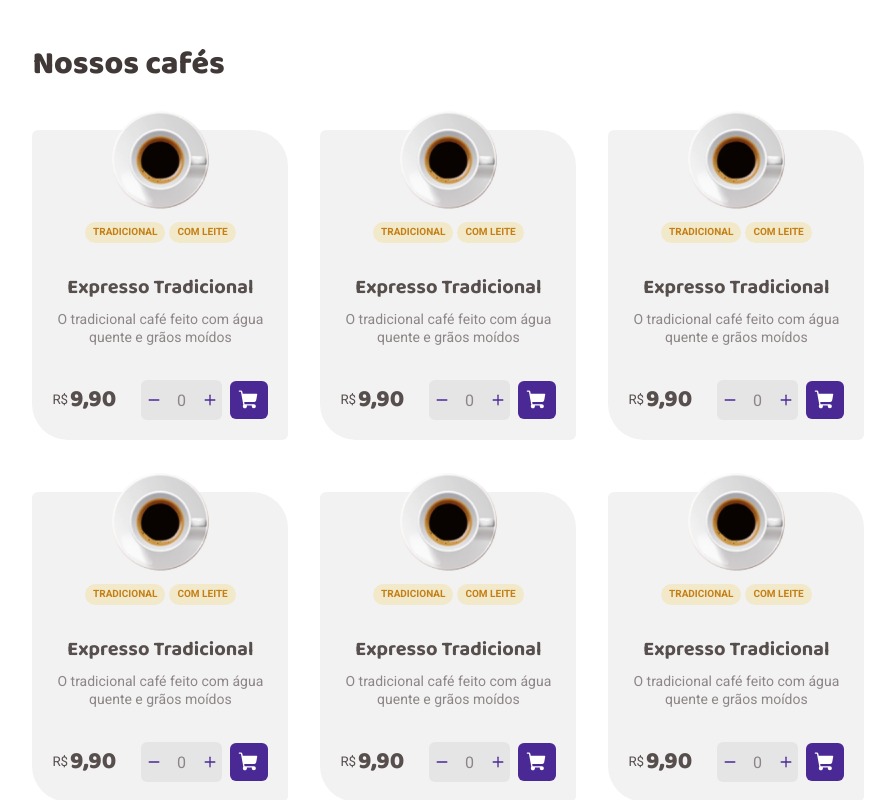
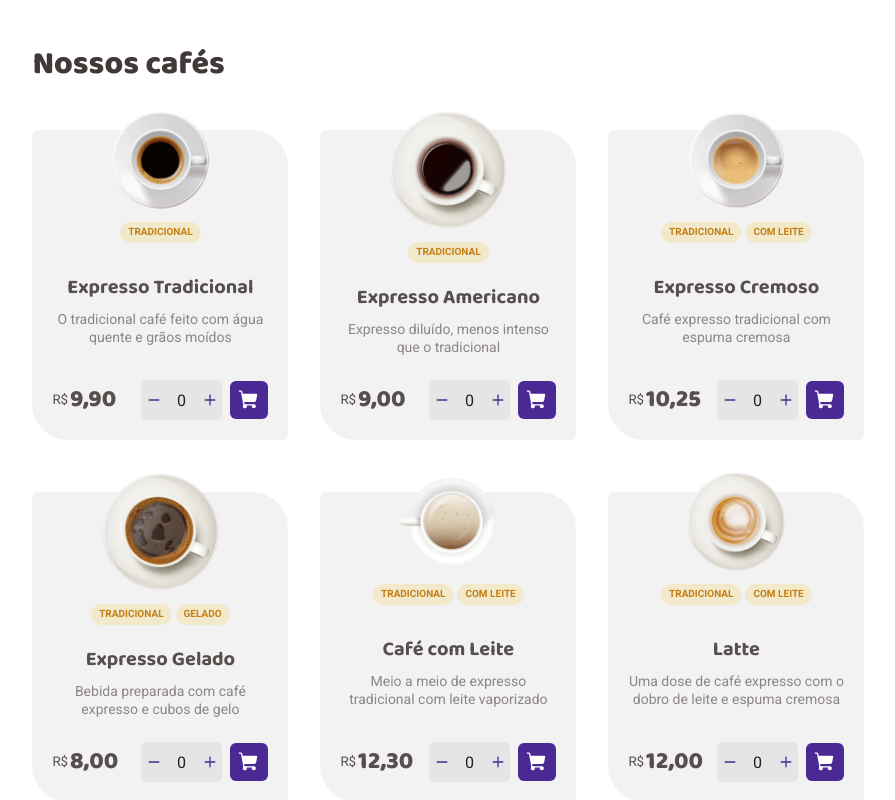
Before and after one commit to m4cm3nz/coffee-delivery-react-ts, a React (Vite) app: page / in a window 1280 px wide. Shown: the part 700-1500 px from the top of the page, without its empty margins (70-965 px from the left). Built offline with nearby package versions, Linux system fonts and the light colour scheme.

Commit message:
input ref and coffeeMenu data

```diff
--- a/package.json
+++ b/package.json
@@ -14,13 +14,15 @@
     "react": "^18.2.0",
     "react-dom": "^18.2.0",
     "react-router-dom": "^6.3.0",
-    "styled-components": "^5.3.5"
+    "styled-components": "^5.3.5",
+    "uuid": "^8.3.2"
   },
   "devDependencies": {
     "@rocketseat/eslint-config": "^1.1.3",
     "@types/react": "^18.0.15",
     "@types/react-dom": "^18.0.6",
     "@types/styled-components": "^5.1.25",
+    "@types/uuid": "^8.3.4",
     "@vitejs/plugin-react": "^2.0.0",
     "typescript": "^4.6.4",
     "vite": "^3.0.0"
--- a/src/components/InputNumber/index.tsx
+++ b/src/components/InputNumber/index.tsx
@@ -1,21 +1,40 @@
 import { Minus, Plus } from 'phosphor-react'
+import { useRef } from 'react'
 import { AmountInput } from './styles'
 
 export function InputNumber() {
+  const inputRef = useRef<HTMLInputElement>(null)
+
+  function handleAmountDecraese() {
+    const { current } = inputRef
+
+    if (current && current.valueAsNumber > parseInt(current.min))
+      current.valueAsNumber -= 1
+  }
+
+  function handleAmountIncraese() {
+    const { current } = inputRef
+
+    if (current && current.valueAsNumber < parseInt(current.max))
+      current.valueAsNumber += 1
+  }
+
   return (
     <AmountInput>
-      <button>
+      <button onClick={handleAmountDecraese}>
         <Minus size={14} weight="bold" />
       </button>
       <input
+        ref={inputRef}
         type="number"
         id="amount"
         placeholder="0"
         step={1}
         min={0}
         max={9}
+        defaultValue={0}
       />
-      <button>
+      <button onClick={handleAmountIncraese}>
         <Plus size={14} weight="bold" />
       </button>
     </AmountInput>
--- /dev/null
+++ b/src/data/coffeeMenu.ts
@@ -0,0 +1,137 @@
+import {
+  Arabe,
+  CafeComLeite,
+  Capuccino,
+  ChocolateQuente,
+  Cubano,
+  Expresso,
+  ExpressoAmericano,
+  ExpressoCremoso,
+  ExpressoGelado,
+  Havaiano,
+  Irlandes,
+  Latte,
+  Macchiato,
+  Mochaccino,
+} from '../util/coffeImages'
+
+import { v4 as uuid } from 'uuid'
+
+export const coffeeMenu = [
+  {
+    id: uuid(),
+    image: Expresso,
+    tags: ['tradicional'],
+    name: 'Expresso Tradicional',
+    description: 'O tradicional café feito com água quente e grãos moídos',
+    price: 9.9,
+  },
+  {
+    id: uuid(),
+    image: ExpressoAmericano,
+    tags: ['tradicional'],
+    name: 'Expresso Americano',
+    description: 'Expresso diluído, menos intenso que o tradicional',
+    price: 9.0,
+  },
+  {
+    id: uuid(),
+    image: ExpressoCremoso,
+    tags: ['tradicional', 'com leite'],
+    name: 'Expresso Cremoso',
+    description: 'Café expresso tradicional com espuma cremosa',
+    price: 10.25,
+  },
+  {
+    id: uuid(),
+    image: ExpressoGelado,
+    tags: ['tradicional', 'gelado'],
+    name: 'Expresso Gelado',
+    description: 'Bebida preparada com café expresso e cubos de gelo',
+    price: 8,
+  },
+  {
+    id: uuid(),
+    image: CafeComLeite,
+    tags: ['tradicional', 'com leite'],
+    name: 'Café com Leite',
+    description: 'Meio a meio de expresso tradicional com leite vaporizado',
+    price: 12.3,
+  },
+  {
+    id: uuid(),
+    image: Latte,
+    tags: ['tradicional', 'com leite'],
+    name: 'Latte',
+    description:
+      'Uma dose de café expresso com o dobro de leite e espuma cremosa',
+    price: 12,
+  },
+  {
+    id: uuid(),
+    image: Capuccino,
+    tags: ['tradicional', 'com leite'],
+    name: 'Capuccino',
+    description:
+      'Bebida com canela feita de doses iguais de café, leite e espuma',
+    price: 9.9,
+  },
+  {
+    id: uuid(),
+    image: Macchiato,
+    tags: ['tradicional', 'com leite'],
+    name: 'Macchiato',
+    description:
+      'Café expresso misturado com um pouco de leite quente e espuma',
+    price: 12,
+  },
+  {
+    id: uuid(),
+    image: Mochaccino,
+    tags: ['tradicional', 'com leite'],
+    name: 'Mocaccino',
+    description: 'Café expresso com calda de chocolate, pouco leite e espuma',
+    price: 15,
+  },
+  {
+    id: uuid(),
+    image: ChocolateQuente,
+    tags: ['especial', 'com leite'],
+    name: 'Chocolate Quente',
+    description: 'Bebida feita com chocolate dissolvido no leite quente e café',
+    price: 17,
+  },
+  {
+    id: uuid(),
+    image: Cubano,
+    tags: ['especial', 'alcoólico', 'gelado'],
+    name: 'Cubano',
+    description:
+      'Drink gelado de café expresso com rum, creme de leite e hortelã',
+    price: 20,
+  },
+  {
+    id: uuid(),
+    image: Havaiano,
+    tags: ['especial'],
+    name: 'Havaiano',
+    description: 'Bebida adocicada preparada com café e leite de coco',
+    price: 15,
+  },
+  {
+    id: uuid(),
+    image: Arabe,
+    tags: ['especial'],
+    name: 'Arabe',
+    description: 'Bebida preparada com grãos de café árabe e especiarias',
+    price: 17,
+  },
+  {
+    id: uuid(),
+    image: Irlandes,
+    tags: ['especial', 'alcoólico'],
+    name: 'Expresso Tradicional',
+    description: 'Bebida a base de café, uísque irlandês, açúcar e chantilly',
+    price: 19,
+  },
+]
--- a/src/pages/Home/components/MenuItem/index.tsx
+++ b/src/pages/Home/components/MenuItem/index.tsx
@@ -1,30 +1,53 @@
 import { ShoppingCart } from 'phosphor-react'
 import { NavLink } from 'react-router-dom'
-import expresso from '../../../../assets/coffee/expresso.svg'
 import { InputNumber } from '../../../../components/InputNumber'
+import formatValue from '../../../../util/formatValue'
 
 import { MenuItemContainer, Header, Footer, Section } from './styles'
 
-export function MenuItem() {
+interface Coffee {
+  id: string
+  price: number
+  name: string
+  description: string
+  tags: string[]
+  image: string
+}
+
+export function MenuItem({
+  id,
+  image,
+  tags,
+  name,
+  description,
+  price,
+}: Coffee) {
+  function handleAddToCart() {
+    console.log(id)
+  }
+
+  const formattedPrice = formatValue(price)
+
   return (
     <MenuItemContainer>
       <Header>
-        <img src={expresso} alt="expresso" />
+        <img src={image} alt="expresso" />
         <section>
-          <span>tradicional</span>
-          <span>com leite</span>
+          {tags.map((tag) => (
+            <span key={tag}>{tag}</span>
+          ))}
         </section>
       </Header>
       <Section>
-        <span>Expresso Tradicional</span>
-        <p>O tradicional café feito com água quente e grãos moídos</p>
+        <span>{name}</span>
+        <p>{description}</p>
       </Section>
       <Footer>
         <span>
-          <small>R$</small> <strong>9,90</strong>
+          <small>R$</small> <strong>{formattedPrice}</strong>
         </span>
         <InputNumber />
-        <NavLink to="/checkout" title="checkout">
+        <NavLink to="/checkout" title="checkout" onClick={handleAddToCart}>
           <ShoppingCart size={22} weight="fill" />
         </NavLink>
       </Footer>
--- a/src/pages/Home/index.tsx
+++ b/src/pages/Home/index.tsx
@@ -3,6 +3,7 @@ import { Coffee, Package, ShoppingCart, Timer } from 'phosphor-react'
 import { defaultTheme } from '../../styles/themes/default'
 import home from '../../assets/home.svg'
 import { MenuItem } from './components/MenuItem'
+import { coffeeMenu } from '../../data/coffeeMenu'
 
 export function Home() {
   const theme = defaultTheme
@@ -48,24 +49,11 @@ export function Home() {
       <Menu>
         <h3>Nossos cafés</h3>
         <ul>
-          <li>
-            <MenuItem />
-          </li>
-          <li>
-            <MenuItem />
-          </li>
-          <li>
-            <MenuItem />
-          </li>
-          <li>
-            <MenuItem />
-          </li>
-          <li>
-            <MenuItem />
-          </li>
-          <li>
-            <MenuItem />
-          </li>
+          {coffeeMenu.map((coffee) => (
+            <li key={coffee.id}>
+              <MenuItem {...coffee} />
+            </li>
+          ))}
         </ul>
       </Menu>
     </HomeContainer>
--- /dev/null
+++ b/src/util/coffeImages.ts
@@ -0,0 +1,35 @@
+import Americano from '../assets/coffee/americano.svg'
+import Arabe from '../assets/coffee/arabe.svg'
+import CafeComLeite from '../assets/coffee/cafe-com-leite.svg'
+import CafeGelado from '../assets/coffee/cafe-gelado.svg'
+import Capuccino from '../assets/coffee/capuccino.svg'
+import ChocolateQuente from '../assets/coffee/chocolate-quente.svg'
+import Cubano from '../assets/coffee/cubano.svg'
+import ExpressoAmericano from '../assets/coffee/expresso-americano.svg'
+import ExpressoCremoso from '../assets/coffee/expresso-cremoso.svg'
+import ExpressoGelado from '../assets/coffee/expresso-gelado.svg'
+import Expresso from '../assets/coffee/expresso.svg'
+import Havaiano from '../assets/coffee/havaiano.svg'
+import Irlandes from '../assets/coffee/irlandes.svg'
+import Latte from '../assets/coffee/latte.svg'
+import Macchiato from '../assets/coffee/macchiato.svg'
+import Mochaccino from '../assets/coffee/mochaccino.svg'
+
+export {
+  Americano,
+  Arabe,
+  CafeComLeite,
+  CafeGelado,
+  Capuccino,
+  ChocolateQuente,
+  Cubano,
+  ExpressoAmericano,
+  ExpressoCremoso,
+  ExpressoGelado,
+  Expresso,
+  Havaiano,
+  Irlandes,
+  Latte,
+  Macchiato,
+  Mochaccino,
+}
--- /dev/null
+++ b/src/util/formatValue.ts
@@ -0,0 +1,7 @@
+const formatValue = (value: number): string =>
+  Intl.NumberFormat('pt-BR', {
+    minimumFractionDigits: 2,
+    maximumFractionDigits: 2,
+  }).format(value)
+
+export default formatValue
```
Also changed, not shown: 1 other file (tests, documents, lock files or other folders).
